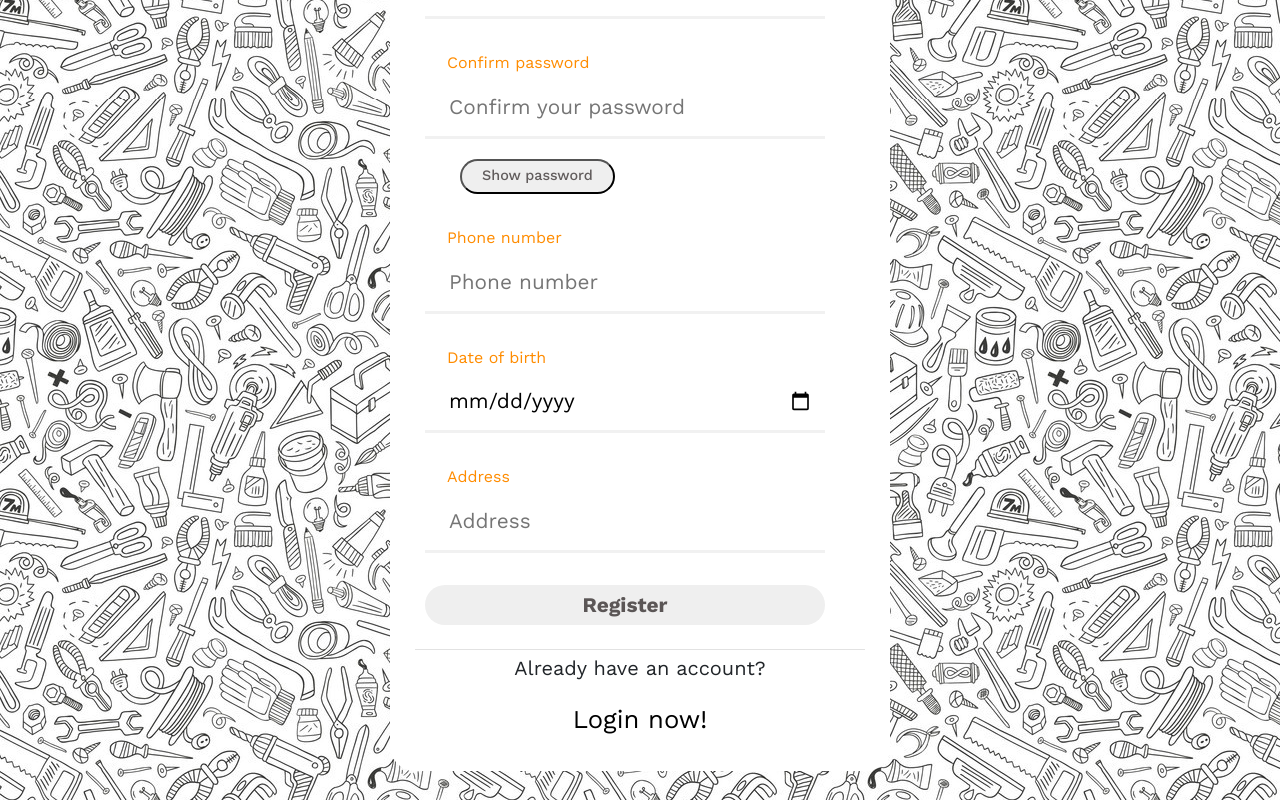
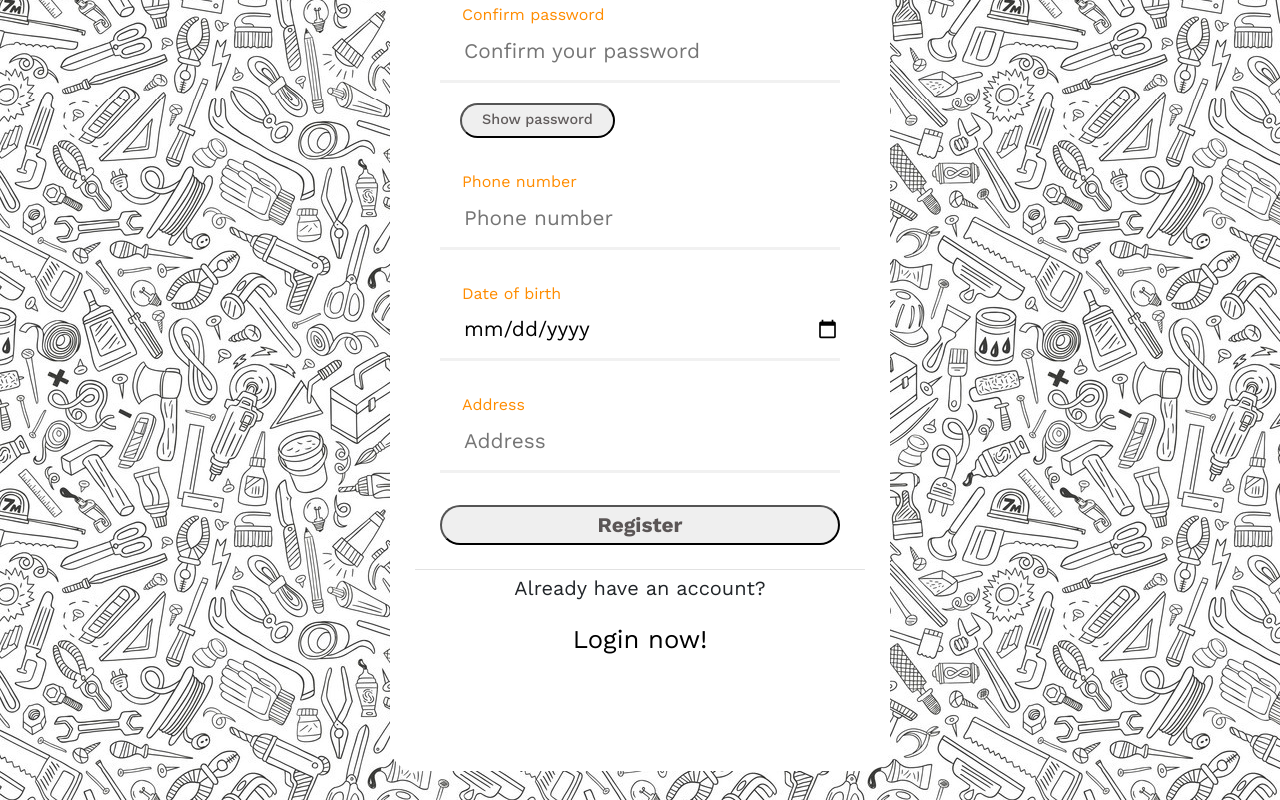
Before and after one commit to matiaslcoulougian/fixit-app, a React (Create React App) app: page /register in a window 1280 px wide. Shown: the part 900-1700 px from the top of the page. Built offline with nearby package versions, Linux system fonts and the light colour scheme.

Commit message:
bootstrap problem solved

```diff
--- a/package.json
+++ b/package.json
@@ -11,13 +11,11 @@
     "@testing-library/jest-dom": "^5.16.2",
     "@testing-library/react": "^12.1.4",
     "@testing-library/user-event": "^13.5.0",
-    "bootstrap": "^4.6.0",
     "graphql": "^16.3.0",
     "jquery": "^3.6.0",
     "popper.js": "^1.16.1",
     "react": "^17.0.2",
     "react-awesome-modal": "^2.0.5",
-    "react-bootstrap": "1.5.2",
     "react-dom": "^17.0.2",
     "react-loader-spinner": "^6.0.0-0",
     "react-router-dom": "^6.2.2",
--- a/src/components/Home.jsx
+++ b/src/components/Home.jsx
@@ -16,8 +16,9 @@ export function Home() {
 
                 <h1 className="ml-3 mt-3">What are you looking for?</h1>
 
-                <form className="form-inline">
-                    <div className="input-group mb-3 col-9">
+                <div className="row">
+                    <div className="col-9">
+                    <div className="input-group mb-3 col-6">
                         <input type="text" className="form-control" placeholder="Search for a job..."
                                aria-label="Recipient's username" aria-describedby="button-addon2"/>
                         <div className="input-group-append">
@@ -25,8 +26,9 @@ export function Home() {
                             </button>
                         </div>
                     </div>
+                    </div>
 
-                    <div className="dropdown mb-3">
+                    <div className="dropdown mb-3 col-3">
                         <button className="btn btn-secondary dropdown-toggle" type="button" id="dropdownMenuButton"
                                 data-toggle="dropdown" aria-haspopup="true" aria-expanded="false">
                             Sort by
@@ -38,7 +40,8 @@ export function Home() {
                         </div>
                     </div>
 
-                </form>
+                </div>
+
             </div>
         );
     }
--- a/src/components/LoginForm.jsx
+++ b/src/components/LoginForm.jsx
@@ -49,7 +49,7 @@ export const LoginForm = () =>{
     );
 
     const FormInput = (props) => (
-        <div className="row">
+        <div className="fieldRow-b">
             <label>{props.description}</label>
             <input type={props.type} placeholder={props.placeholder}/>
         </div>
@@ -62,12 +62,12 @@ export const LoginForm = () =>{
     const Form = (props) => (
         <div>
             {/*<FormInput onChange={(e) => setEmail(e.target.value)} description="Email" placeholder="Enter your email" type="text" function={setEmail}/>*/}
-            <div className="row">
+            <div className="fieldRow-b">
                 <label>Email</label>
                 <input ref={emailRef} type="text" placeholder="Enter your email"/>
             </div>
 
-            <div className="row">
+            <div className="fieldRow-b">
                 <label>Password</label>
                 <input ref={passwordRef} type="password" placeholder="Enter your password"/>
             </div>
@@ -79,7 +79,7 @@ export const LoginForm = () =>{
     );
 
     const FormButton = props => (
-        <div id="button" class="row">
+        <div id="button" className="fieldRow-b">
             <button onClick={handleSubmit}>{props.title}</button>
         </div>
     );
--- a/src/components/RegisterForm.jsx
+++ b/src/components/RegisterForm.jsx
@@ -103,7 +103,7 @@ export const RegisterForm = () =>{
     );
 
     const FormButton = (props) => (
-        <div id="button" className="row">
+        <div id="button" className="fieldRow">
             <button onClick={handleRegister}>{props.title}</button>
         </div>
     );
@@ -121,11 +121,11 @@ export const RegisterForm = () =>{
         <div id="loginform">
             <FormHeader title="Register" />
             <div>
-                <div className="row">
+                <div className="fieldRow">
                     <label>First Name</label>
                     <input ref={focusDiv} value={firstName} onChange={(e) => setFirstName(e.target.value)} type="text" placeholder="First Name"/>
                 </div>
-                <div className="row">
+                <div className="fieldRow">
                     <label>Last Name</label>
                     <input value={lastName} onChange={(e) => setLastName(e.target.value)} type="text" placeholder="Last Name"/>
                 </div>
@@ -139,34 +139,34 @@ export const RegisterForm = () =>{
                 {/*<FormControlLabel control={<Checkbox classes={""} defaultChecked />} label="Label" labelPlacement="start"/>*/}
                 </div>
 
-                <div className="row">
+                <div className="fieldRow">
                     <label>Email address</label>
                     <input value={email} onChange={(e) => setEmail(e.target.value)} type="text" placeholder="Email"/>
                 </div>
-                <div className="row">
+                <div className="fieldRow">
                     <label>Confirm email address</label>
                     <input value={confirmEmail} onChange={(e) => setConfirmEmail(e.target.value)} type="text" placeholder="Confirm your email"/>
                 </div>
-                <div className="row">
+                <div className="fieldRow">
                     <label>Password</label>
                     <input value={password} onChange={(e) => setPassword(e.target.value)} type={passwordShown ? 'text' : 'password'} placeholder="Enter your password"/>
                 </div>
-                <div className="row">
+                <div className="fieldRow">
                     <label>Confirm password</label>
                     <input value={confirmPassword} onChange={(e) => setConfirmPassword(e.target.value)} type={passwordShown ? 'text' : 'password'} placeholder="Confirm your password"/>
                 </div>
                 <button className="password-button" onClick={togglePassword}>
                     {passwordShown ? 'Hide password' : 'Show password'}
                 </button>
-                <div className="row">
+                <div className="fieldRow">
                     <label>Phone number</label>
                     <input value={phone} onChange={(e) => setPhone(e.target.value)} type="text" placeholder="Phone number"/>
                 </div>
-                <div className="row">
+                <div className="fieldRow">
                     <label>Date of birth</label>
                     <input value={dob} onChange={(e) => setDoB(e.target.value)} type="date" placeholder="Date of birth" />
                 </div>
-                <div className="row">
+                <div className="fieldRow">
                     <label>Address</label>
                     <input value={address} onChange={(e) => setAddress(e.target.value)} type="text" placeholder="Address"/>
                 </div>
--- a/src/components/Test.jsx
+++ b/src/components/Test.jsx
@@ -1,21 +1,22 @@
 import React from 'react';
 
+
 export const Test = () => {
-  return (
-
+    return (
         <div className="container">
             <div className="row">
-                <div className="col-sm">
-                    One of three columns
+                <div className="col">
+                    <h1>Test</h1>
                 </div>
-                <div className="col-sm">
-                    One of three columns
-                </div>
-                <div className="col-sm">
-                    One of three columns
+                <div className="col">
+                    col 2
                 </div>
             </div>
+
+            <div className="btn btn-primary">
+                Primary
+            </div>
+
         </div>
-
-  );
+    );
 };
--- a/src/components/styles/LoginForm.css
+++ b/src/components/styles/LoginForm.css
@@ -44,7 +44,7 @@ html{
     margin:auto;
 }
 
-.row{
+.fieldRow-b{
     display: flex;
     flex-direction: column;
     align-items: center;
@@ -53,7 +53,7 @@ html{
 
 }
 
-.row input{
+.fieldRow-b input{
     width: 80%;
     box-sizing: border-box;
     border: none;
@@ -64,29 +64,29 @@ html{
     transition: box-shadow 0.2s ease-in;
 }
 
-.row input:focus{
+.fieldRow-b input:focus{
     box-shadow: inset 0px -3px 0px 0px rgba(34,193,195,0.7);
     outline: none;
 }
 
-.row input::-webkit-input-placeholder{
+.fieldRow-b input::-webkit-input-placeholder{
     opacity: 1;
     transition: opacity 0.25s ease-out;
 }
 
-.row input:hover::-webkit-input-placeholder,
-.row input:focus::-webkit-input-placeholder{
+.fieldRow-b input:hover::-webkit-input-placeholder,
+.fieldRow-b input:focus::-webkit-input-placeholder{
     opacity: 0;
 }
 
-.row label{
+.fieldRow-b label{
     align-self: start;
     padding-left: 4.5rem;
     padding-bottom: 0.5rem;
     color: rgba(187,187,187,0.9);
 }
 
-.row button{
+.fieldRow-b button{
     border-radius: 25px;
     width: 80%;
     height: 40px;
@@ -98,7 +98,7 @@ html{
     transition: opacity 0.25s ease-out;
 }
 
-.row button:hover{
+.fieldRow-b button:hover{
     opacity: 0.8;
 }
 
--- a/src/components/styles/RegisterForm.css
+++ b/src/components/styles/RegisterForm.css
@@ -71,7 +71,7 @@ input.box:checked{
     display:inline
 }
 
-.row{
+.fieldRow{
     display: flex;
     flex-direction: column;
     align-items: center;
@@ -94,7 +94,7 @@ input.box:checked{
     margin-left: 70px;
 }
 
-.row input{
+.fieldRow input{
     width: 80%;
     box-sizing: border-box;
     border: none;
@@ -105,29 +105,29 @@ input.box:checked{
     transition: box-shadow 0.2s ease-in;
 }
 
-.row input:focus{
+.fieldRow input:focus{
     box-shadow: inset 0px -3px 0px 0px darkorange;
     outline: none;
 }
 
-.row input::-webkit-input-placeholder{
+.fieldRow input::-webkit-input-placeholder{
     opacity: 1;
     transition: opacity 0.25s ease-out;
 }
 
-.row input:hover::-webkit-input-placeholder,
-.row input:focus::-webkit-input-placeholder{
+.fieldRow input:hover::-webkit-input-placeholder,
+.fieldRow input:focus::-webkit-input-placeholder{
     opacity: 0;
 }
 
-.row label{
+.fieldRow label{
     align-self: start;
     padding-left: 4.5rem;
     padding-bottom: 0.5rem;
     color: darkorange;
 }
 
-.row button{
+.fieldRow button{
     border-radius: 25px;
     width: 80%;
     height: 40px;
@@ -138,7 +138,7 @@ input.box:checked{
     transition: opacity 0.25s ease-out;
 }
 
-.row button:hover{
+.fieldRow button:hover{
     opacity: 0.8;
 }
 
```
Also changed, not shown: src/index.js (+5 -2 lines), 1 other file (tests, documents, lock files or other folders).
